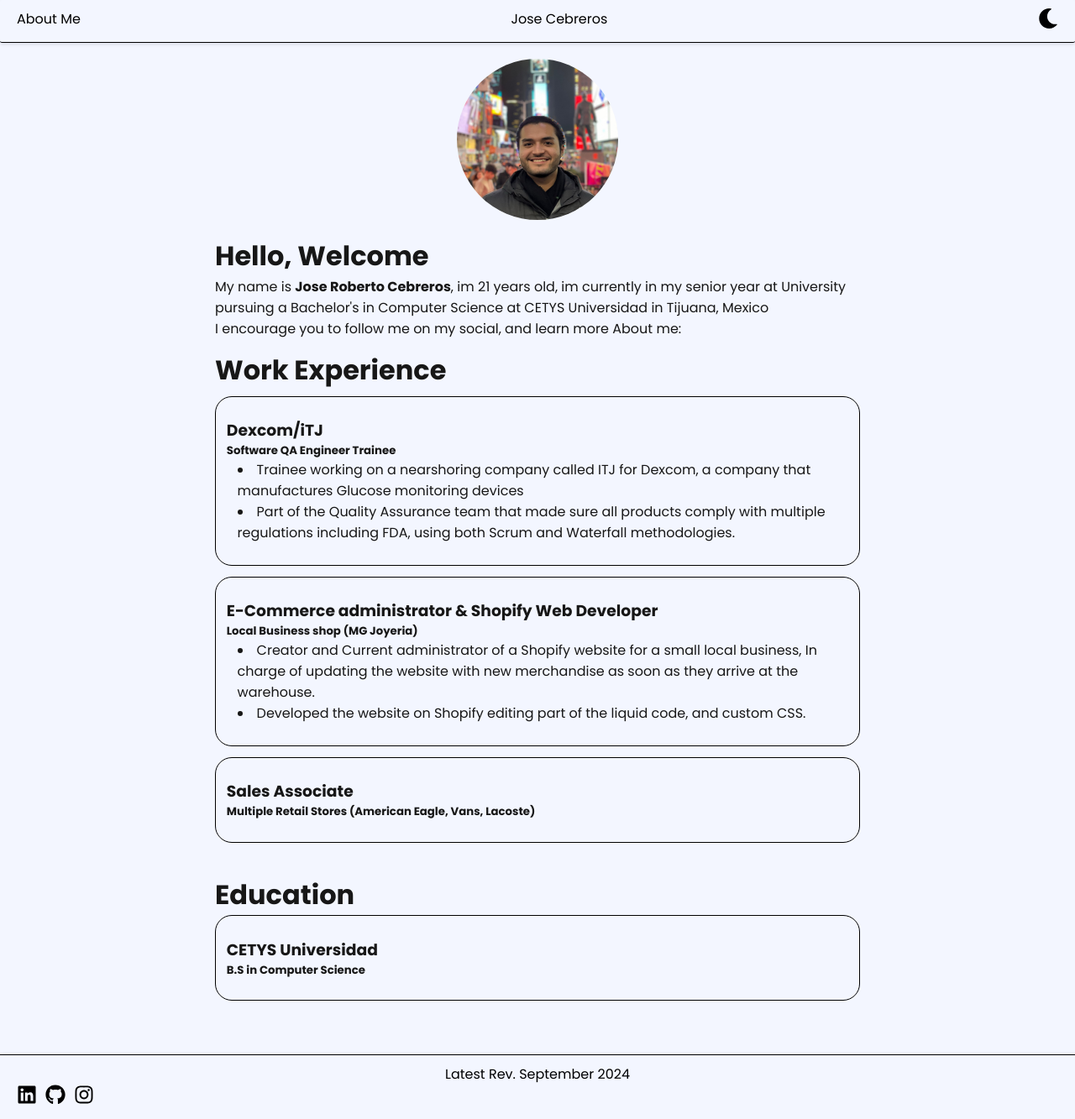
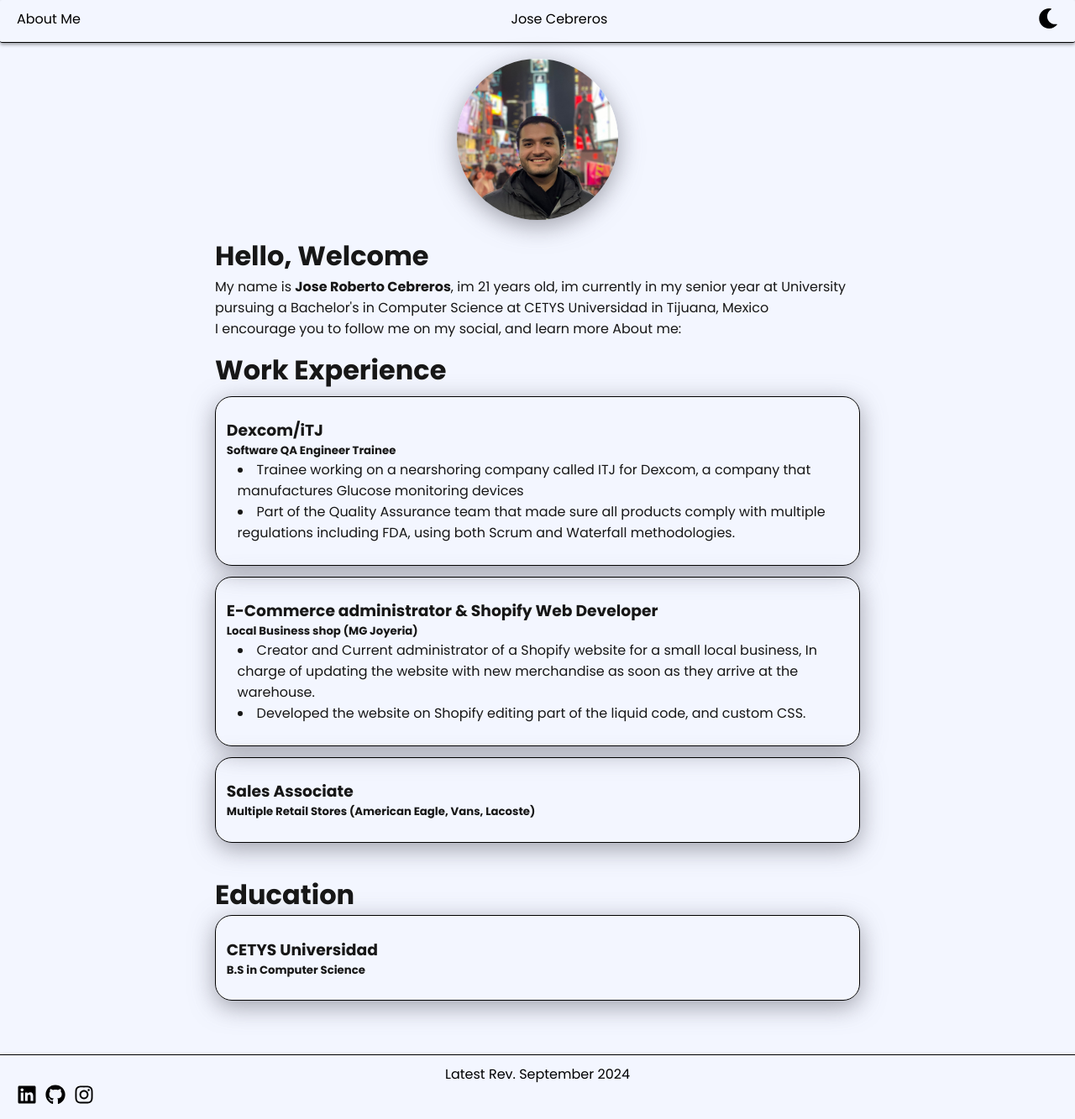
Before and after one commit to JRCEGA/WebPortfolioCGJR, a Next.js app: page / in a window 1280 px wide. Shown: the whole page at 84% size. Built offline with nearby package versions, Linux system fonts and the light colour scheme.

Commit message:
Added Shadows

```diff
--- a/styles/globals.css
+++ b/styles/globals.css
@@ -61,7 +61,7 @@ header {
   z-index: 1000; /* Ensures the header stays on top of other content */
   color: #000000; /* Text color */
   padding: 10px 20px; /* Adds some padding */
-  box-shadow: 0 2px 4px rgba(0, 0, 0, 0.1); /* Adds a subtle shadow for depth */
+  box-shadow: 0 2px 4px rgba(0, 0, 0, 0.379); /* Adds a subtle shadow for depth */
   border-bottom: 0.5px solid black;
   border-radius: 2.5px;
 }
@@ -89,6 +89,7 @@ footer {
   align-items: center; /* Optional: vertically centers content */
   justify-content: center; /* Optional: horizontally centers content */
   margin: 1.5vw auto;
+  box-shadow: rgba(100, 100, 111, 0.594) 0px 7px 29px 0px;
 }
 
 .SelfPortrait img {
@@ -119,6 +120,7 @@ footer {
   border: 1px solid black;
   border-radius: 20px;
   margin-bottom: 1vw;
+  box-shadow: rgba(100, 100, 111, 0.594) 0px 7px 29px 0px;
 }
 
 .Work1 ul {
@@ -131,6 +133,7 @@ footer {
   border: 1px solid black;
   border-radius: 20px;
   margin-bottom: 1vw;
+  box-shadow: rgba(100, 100, 111, 0.594) 0px 7px 29px 0px;
 }
 
 .Work2 ul {
@@ -142,6 +145,7 @@ footer {
   padding: 1vw 0;
   border: 1px solid black;
   border-radius: 20px;
+  box-shadow: rgba(100, 100, 111, 0.594) 0px 7px 29px 0px;
 }
 
 .Education {
@@ -155,4 +159,5 @@ footer {
   border: 1px solid black;
   border-radius: 20px;
   padding-bottom: 1vw;
+  box-shadow: rgba(100, 100, 111, 0.594) 0px 7px 29px 0px;
 }
```
